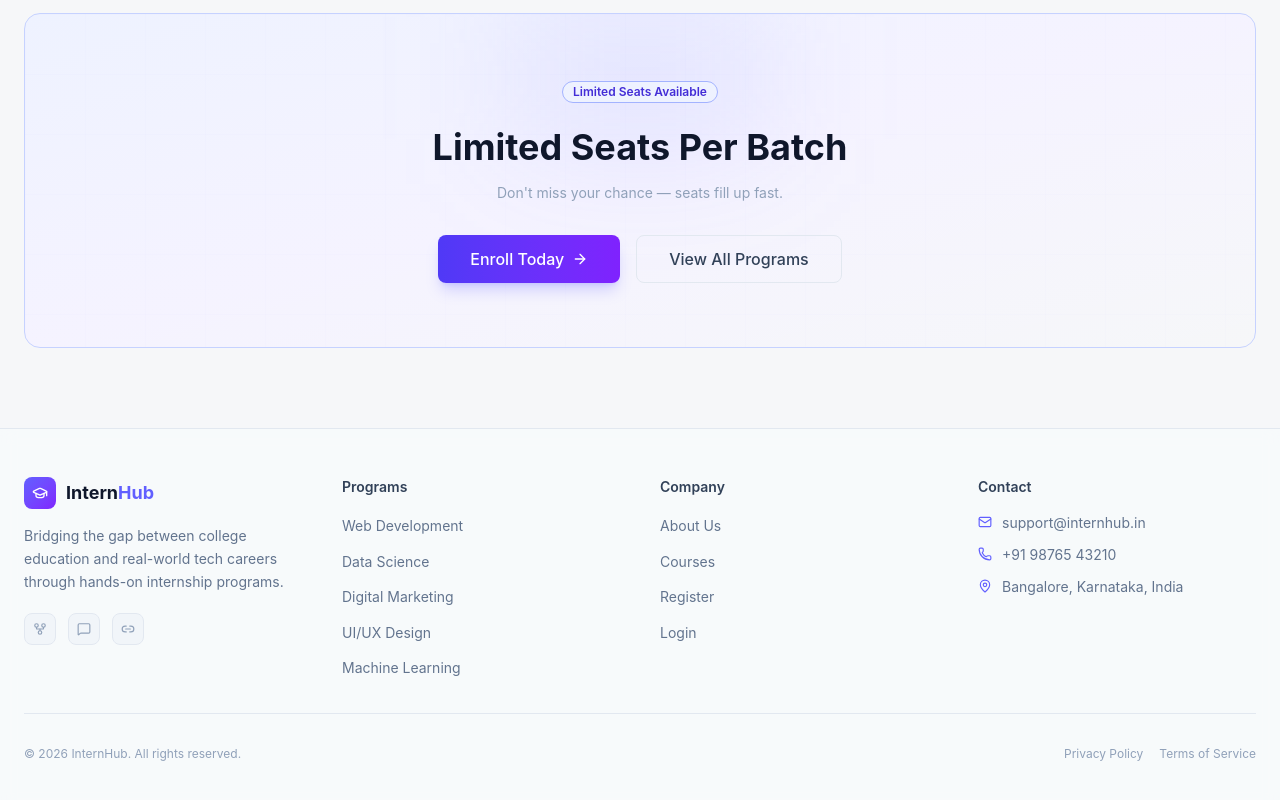
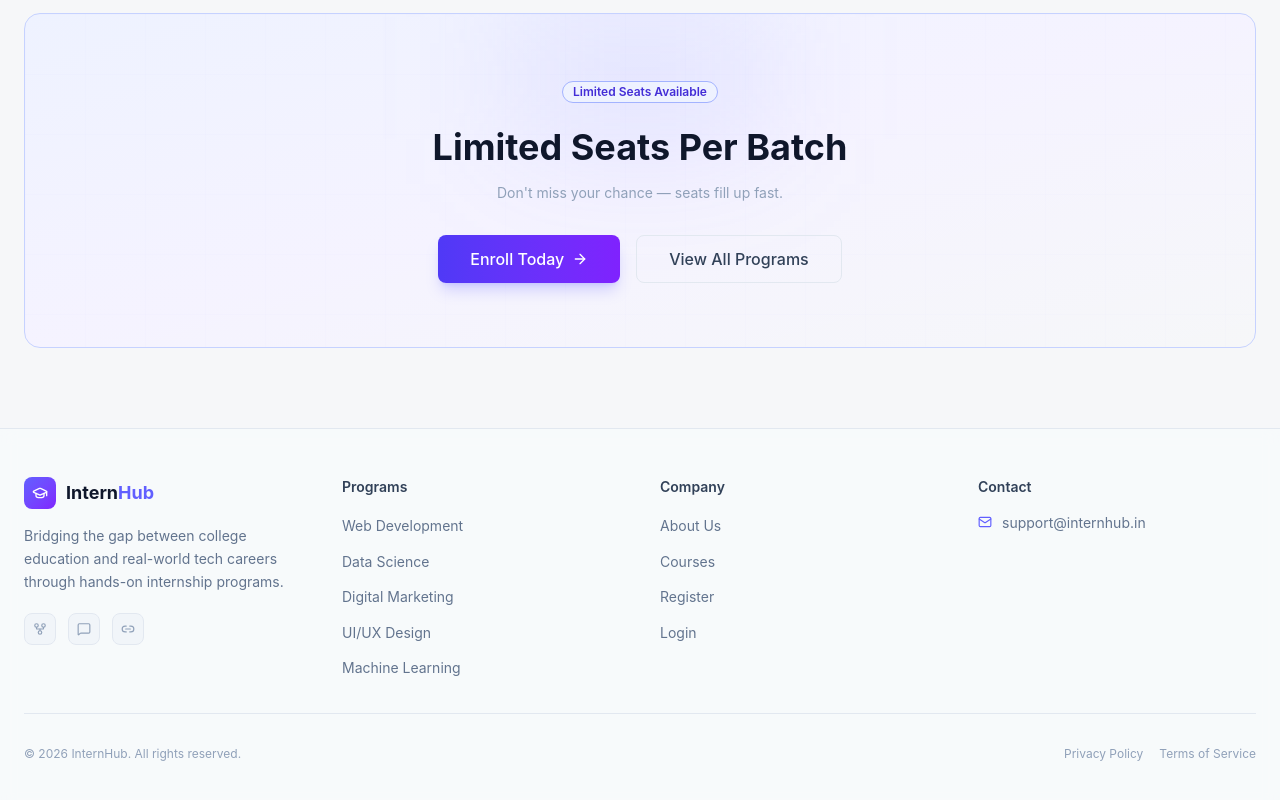
Before and after one commit to RakeshdotKR/Intership-Platform, a React (Vite) app in the folder client/: page / in a window 1280 px wide. Shown: the part 3025-3825 px from the top of the page. Built offline with nearby package versions, Linux system fonts and the light colour scheme; no server answers.

Commit message:
Update Footer.jsx

```diff
--- a/client/src/components/Footer.jsx
+++ b/client/src/components/Footer.jsx
@@ -81,14 +81,14 @@ const Footer = () => {
                 <Mail size={14} className="mt-0.5 shrink-0 text-indigo-500 dark:text-indigo-400/60" />
                 <span>support@internhub.in</span>
               </li>
-              <li className="flex items-start gap-2.5 text-sm text-slate-500 dark:text-white/40">
+              {/* <li className="flex items-start gap-2.5 text-sm text-slate-500 dark:text-white/40">
                 <Phone size={14} className="mt-0.5 shrink-0 text-indigo-500 dark:text-indigo-400/60" />
                 <span>+91 98765 43210</span>
-              </li>
-              <li className="flex items-start gap-2.5 text-sm text-slate-500 dark:text-white/40">
+              </li> */}
+              {/* <li className="flex items-start gap-2.5 text-sm text-slate-500 dark:text-white/40">
                 <MapPin size={14} className="mt-0.5 shrink-0 text-indigo-500 dark:text-indigo-400/60" />
                 <span>Bangalore, Karnataka, India</span>
-              </li>
+              </li> */}
             </ul>
           </div>
         </div>
```
